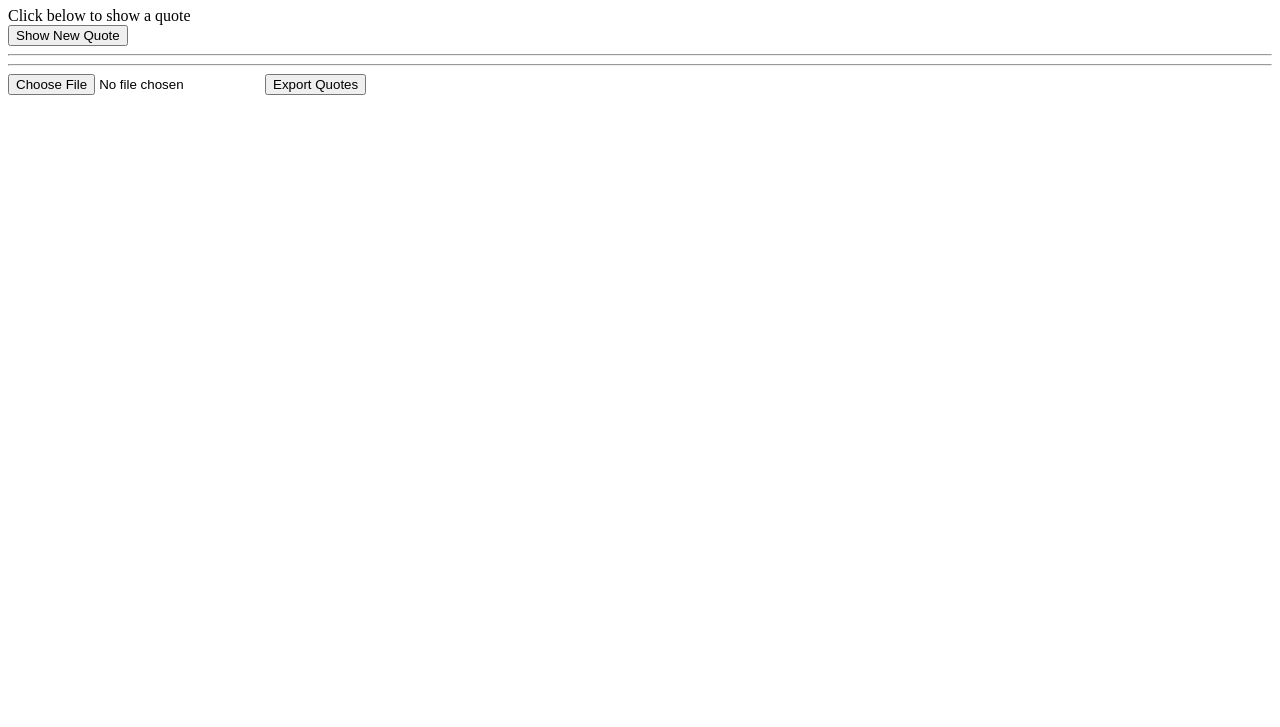
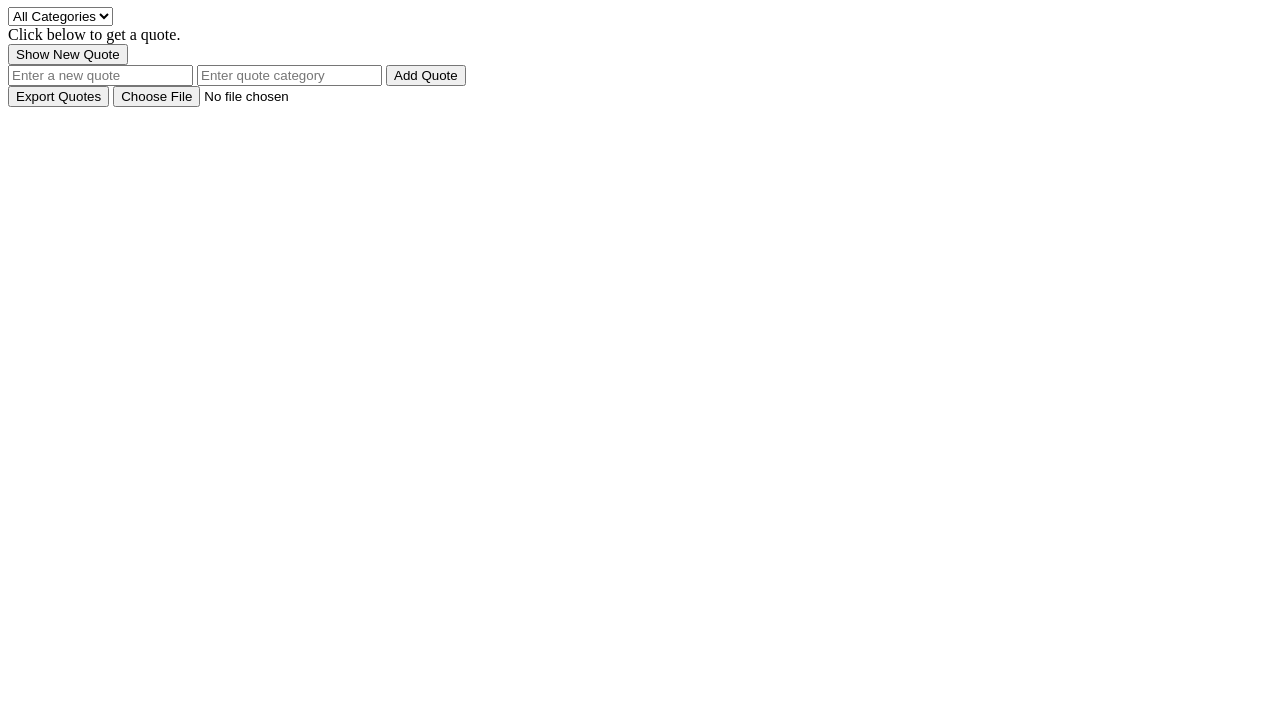
Before and after one commit to Anthonygift/alx_fe_javascript, a plain HTML site: page dom-manipulation/index.html in a window 1280 px wide. Shown: the part 73-800 px from the top of the page. Drawn offline with Linux system fonts and the light colour scheme.

Commit message:
Update index.html

```diff
--- a/dom-manipulation/index.html
+++ b/dom-manipulation/index.html
@@ -8,17 +8,23 @@
 <body>
   <h1>Dynamic Quote Generator</h1>
 
-  <div id="quoteDisplay">Click below to show a quote</div>
+  <select id="categoryFilter" onchange="filterQuotes()">
+    <option value="all">All Categories</option>
+  </select>
+
+  <div id="quoteDisplay">Click below to get a quote.</div>
   <button id="newQuote">Show New Quote</button>
 
-  <hr>
+  <div>
+    <input id="newQuoteText" type="text" placeholder="Enter a new quote" />
+    <input id="newQuoteCategory" type="text" placeholder="Enter quote category" />
+    <button onclick="addQuote()">Add Quote</button>
+  </div>
 
-  <div id="addQuoteForm"></div>
-
-  <hr>
-
-  <input type="file" id="importFile" accept=".json" onchange="importFromJsonFile(event)" />
-  <button onclick="exportToJsonFile()">Export Quotes</button>
+  <div>
+    <button onclick="exportToJson()">Export Quotes</button>
+    <input type="file" id="importFile" accept=".json" onchange="importFromJsonFile(event)" />
+  </div>
 
   <script src="script.js"></script>
 </body>
```
